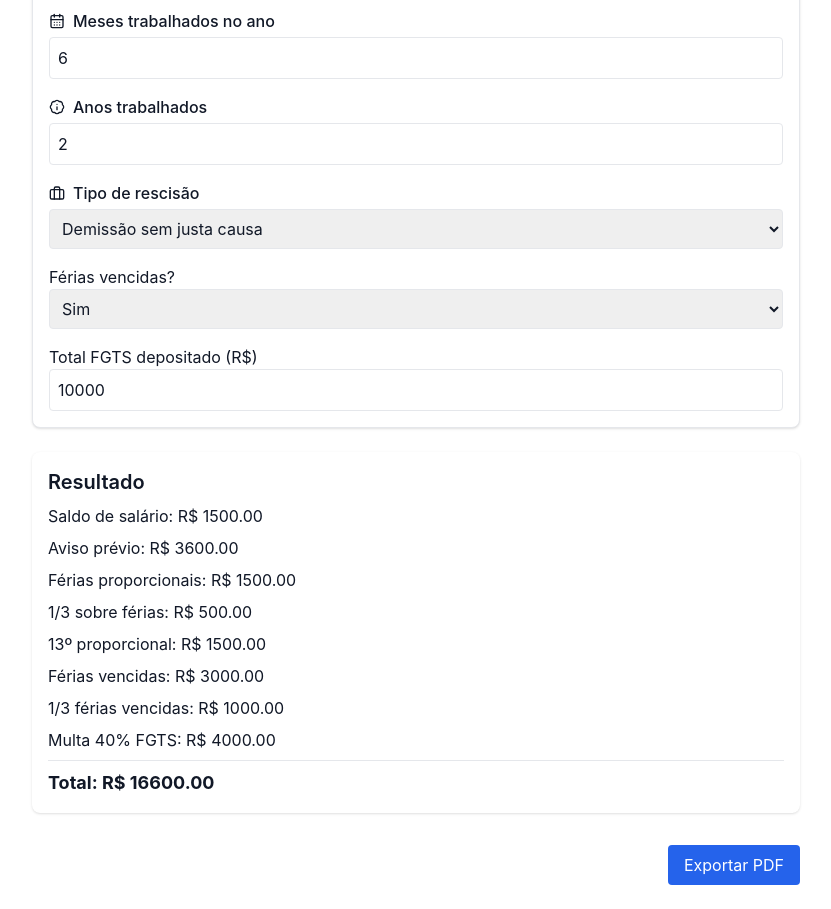
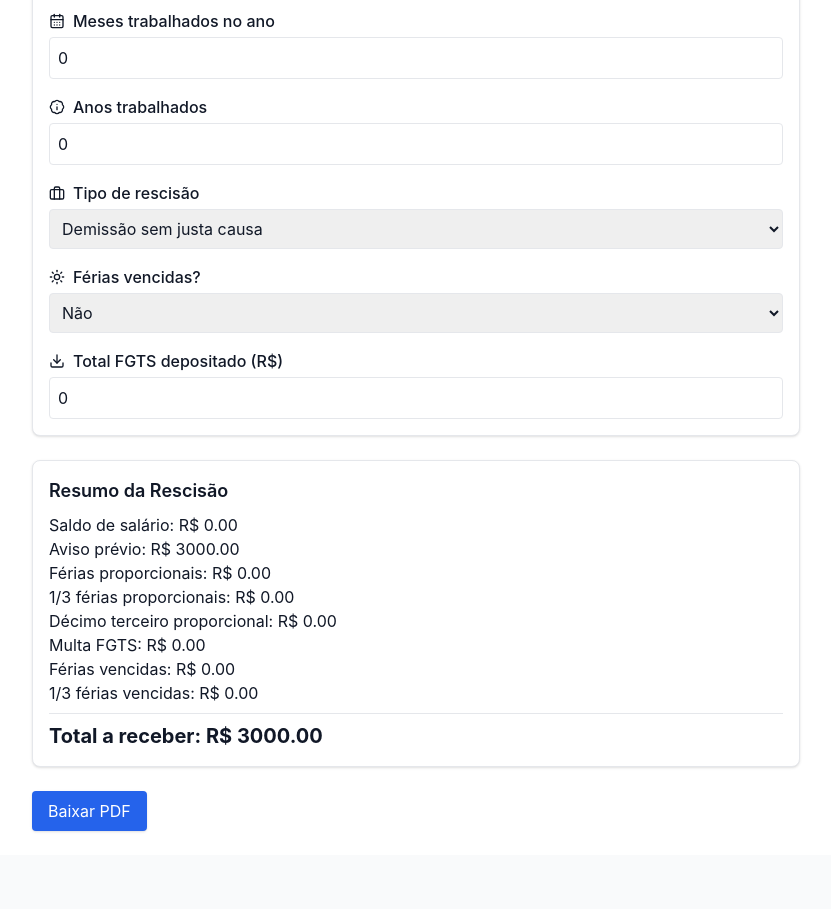
Before and after one commit to darlenaleixo/calculadora-simples-clt, a React (Vite) app: page / in a window 1280 px wide. Shown: the part 260-1169 px from the top of the page, without its empty margins (224-1055 px from the left). After the commit the page ends 1115 px from the top, so only its background shows below. Built offline with nearby package versions, Linux system fonts and the light colour scheme.

Commit message:
Personalizar ok

```diff
--- a/src/App.jsx
+++ b/src/App.jsx
@@ -1,18 +1,26 @@
 import { useState, useEffect } from 'react';
 import html2pdf from 'html2pdf.js';
-import { Briefcase, CalendarDays, Clock, BadgeInfo, DollarSign, Download, Sun, Moon } from 'lucide-react';
+import {
+  Briefcase,
+  CalendarDays,
+  Clock,
+  BadgeInfo,
+  DollarSign,
+  Download,
+  Sun,
+  Moon
+} from 'lucide-react';
 
 function App() {
   const [salario, setSalario] = useState(3000);
-  const [dias, setDias] = useState(15);
-  const [meses, setMeses] = useState(6);
-  const [anos, setAnos] = useState(2);
-  const [feriasVencidas, setFeriasVencidas] = useState(true);
-  const [fgtsTotal, setFgtsTotal] = useState(10000);
+  const [dias, setDias] = useState(0);
+  const [meses, setMeses] = useState(0);
+  const [anos, setAnos] = useState(0);
+  const [feriasVencidas, setFeriasVencidas] = useState(false);
+  const [fgtsTotal, setFgtsTotal] = useState(0);
   const [tipoRescisao, setTipoRescisao] = useState('semJustaCausa');
   const [dark, setDark] = useState(false);
 
-  // Recupera os dados salvos ao carregar a página
   useEffect(() => {
     const savedSalario = localStorage.getItem('salario');
     const savedDias = localStorage.getItem('dias');
@@ -33,7 +41,6 @@ function App() {
     if (savedDark !== null) setDark(savedDark === 'true');
   }, []);
 
-  // Salva os dados sempre que eles mudam
   useEffect(() => {
     localStorage.setItem('salario', salario);
     localStorage.setItem('dias', dias);
@@ -50,13 +57,18 @@ function App() {
   const decimoTerceiro = (salario / 12) * meses;
   const saldoSalario = (salario / 30) * dias;
   const avisoPrevio =
-    tipoRescisao === 'semJustaCausa' ? salario + ((3 * anos) * (salario / 30)) :
-    tipoRescisao === 'fimContrato' ? salario :
-    0;
+    tipoRescisao === 'semJustaCausa'
+      ? salario + 3 * anos * (salario / 30)
+      : tipoRescisao === 'fimContrato'
+      ? salario
+      : 0;
+
   const multaFgts =
-    tipoRescisao === 'semJustaCausa' ? fgtsTotal * 0.4 :
-    tipoRescisao === 'fimContrato' ? fgtsTotal * 0.2 :
-    0;
+    tipoRescisao === 'semJustaCausa'
+      ? fgtsTotal * 0.4
+      : tipoRescisao === 'fimContrato'
+      ? fgtsTotal * 0.2
+      : 0;
 
   const feriasVenc = feriasVencidas ? salario : 0;
   const umTercoVenc = feriasVencidas ? salario / 3 : 0;
@@ -104,7 +116,6 @@ function App() {
             />
           </label>
 
-
           <label className="flex flex-col gap-1">
             <span className="flex items-center gap-2 font-medium">
               <Clock className="w-4 h-4" />
@@ -117,7 +128,6 @@ function App() {
               className="w-full p-2 rounded border"
             />
           </label>
-
 
           <label className="flex flex-col gap-1">
             <span className="flex items-center gap-2 font-medium">
@@ -161,36 +171,56 @@ function App() {
               <option value="fimContrato">Término de contrato</option>
             </select>
           </label>
-          <label>Férias vencidas?
-                      <select value={feriasVencidas ? '1' : '0'} onChange={e => setFeriasVencidas(e.target.value === '1')} className="w-full p-2 rounded border">
+
+          <label className="flex flex-col gap-1">
+            <span className="flex items-center gap-2 font-medium">
+              <Sun className="w-4 h-4" />
+              Férias vencidas?
+            </span>
+            <select
+              value={feriasVencidas ? '1' : '0'}
+              onChange={e => setFeriasVencidas(e.target.value === '1')}
+              className="w-full p-2 rounded border"
+            >
               <option value="1">Sim</option>
               <option value="0">Não</option>
             </select>
           </label>
-          <label>Total FGTS depositado (R$)
-            <input type="number" value={fgtsTotal} onChange={e => setFgtsTotal(+e.target.value)} className="w-full p-2 rounded border" />
+
+          <label className="flex flex-col gap-1">
+            <span className="flex items-center gap-2 font-medium">
+              <Download className="w-4 h-4" />
+              Total FGTS depositado (R$)
+            </span>
+            <input
+              type="number"
+              value={fgtsTotal}
+              onChange={e => setFgtsTotal(+e.target.value)}
+              className="w-full p-2 rounded border"
+            />
           </label>
         </div>
 
-        <div id="resultado" className="bg-white dark:bg-gray-800 rounded-lg shadow p-4 space-y-2">
-          <h2 className="text-xl font-semibold">Resultado</h2>
+        <div id="resultado" className="border rounded-lg p-4 shadow bg-white dark:bg-gray-800">
+          <h2 className="text-lg font-semibold mb-2">Resumo da Rescisão</h2>
           <p>Saldo de salário: R$ {saldoSalario.toFixed(2)}</p>
           <p>Aviso prévio: R$ {avisoPrevio.toFixed(2)}</p>
           <p>Férias proporcionais: R$ {feriasProp.toFixed(2)}</p>
-          <p>1/3 sobre férias: R$ {umTercoFerias.toFixed(2)}</p>
-          <p>13º proporcional: R$ {decimoTerceiro.toFixed(2)}</p>
+          <p>1/3 férias proporcionais: R$ {umTercoFerias.toFixed(2)}</p>
+          <p>Décimo terceiro proporcional: R$ {decimoTerceiro.toFixed(2)}</p>
+          <p>Multa FGTS: R$ {multaFgts.toFixed(2)}</p>
           <p>Férias vencidas: R$ {feriasVenc.toFixed(2)}</p>
           <p>1/3 férias vencidas: R$ {umTercoVenc.toFixed(2)}</p>
-          <p>Multa 40% FGTS: R$ {multaFgts.toFixed(2)}</p>
-          <hr />
-          <p className="font-bold text-lg">Total: R$ {total.toFixed(2)}</p>
+          <hr className="my-2" />
+          <p className="text-xl font-bold">Total a receber: R$ {total.toFixed(2)}</p>
         </div>
 
-        <div className="text-right">
-          <button onClick={exportPDF} className="px-4 py-2 mt-2 bg-blue-600 text-white rounded hover:bg-blue-700">
-            Exportar PDF
+        <button
+          onClick={exportPDF}
+          className="bg-blue-600 text-white px-4 py-2 rounded shadow hover:bg-blue-700"
+        >
+          Baixar PDF
         </button>
-        </div>
       </div>
     </div>
   );
```
Lines whose indentation alone changed are shown as unchanged.
